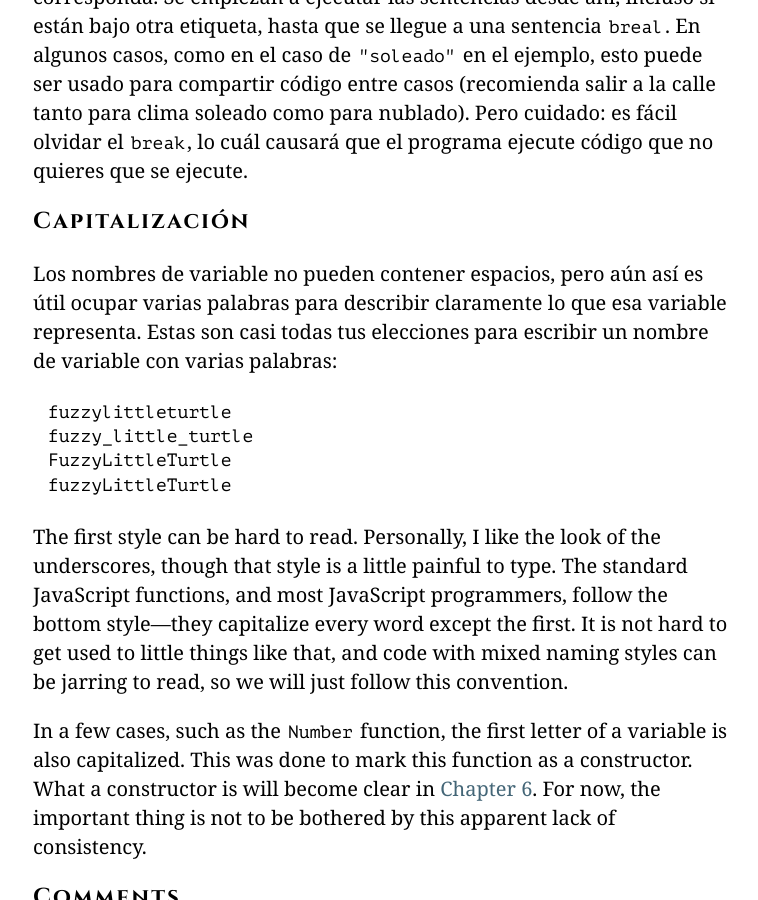
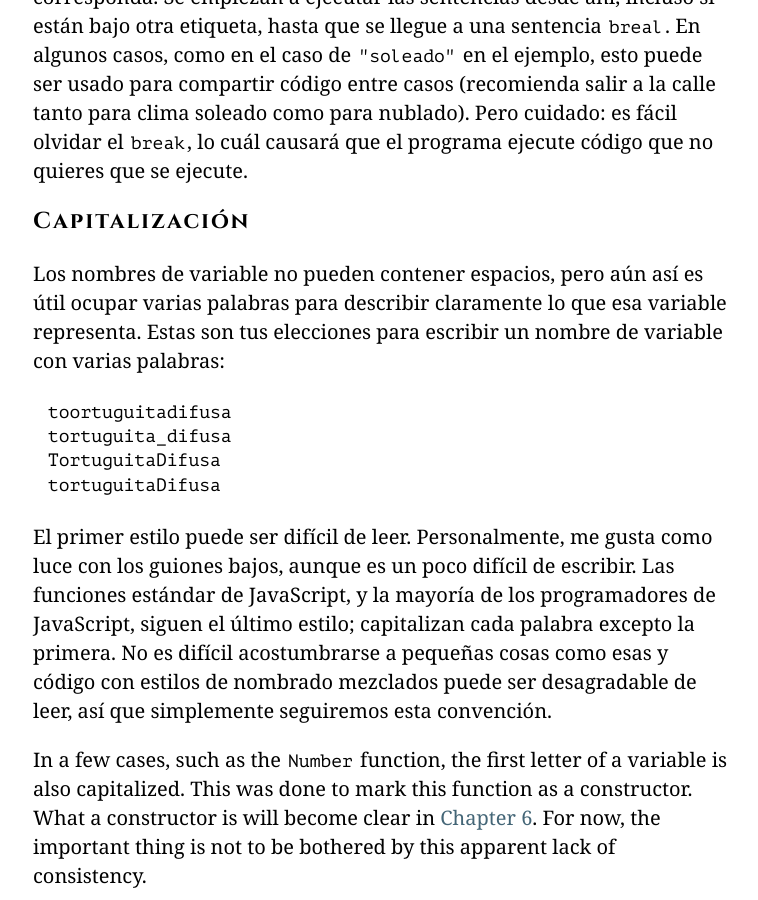
Before and after one commit to hectorip/Eloquent-JavaScript-ES-online, a Jekyll site: the page chapters/02_program_structure.html, which Jekyll copies as it is, in a window 1280 px wide and 900 px high, scrolled down 16934 px. Shown: the whole window, without its empty margins (257-1015 px from the left). Built offline with Jekyll 4.4.1, drawn with Linux system fonts in a browser that asks for light colours; nearby versions of some CDN libraries; library files that are not in the unit come from our copies.

Commit message:
Estilos de nombrado

```diff
--- a/chapters/02_program_structure.html
+++ b/chapters/02_program_structure.html
@@ -544,20 +544,20 @@ ejecute código que no quieres que se ejecute.</p>
 <p><a class=p_ident id="p_LPEByvMVpz" href="#p_LPEByvMVpz"></a>Los
 nombres de variable no pueden contener espacios, pero aún así es útil
 ocupar varias palabras para describir claramente lo que esa variable
-representa. Estas son casi todas tus elecciones para escribir un nombre
+representa. Estas son tus elecciones para escribir un nombre
 de variable con varias palabras:</p>
-<pre>fuzzylittleturtle
-fuzzy_little_turtle
-FuzzyLittleTurtle
-fuzzyLittleTurtle</pre>
-<p><a class=p_ident id="p_iHeX2bOrpK" href="#p_iHeX2bOrpK"></a>The
-first style can be hard to read. Personally, I like the look of the
-underscores, though that style is a little painful to type. The
-standard JavaScript functions, and most JavaScript programmers,
-follow the bottom style—they capitalize every word except the first.
-It is not hard to get used to little things like that, and code with
-mixed naming styles can be jarring to read, so we will just follow
-this convention.</p>
+<pre>toortuguitadifusa
+tortuguita_difusa
+TortuguitaDifusa
+tortuguitaDifusa</pre>
+<p><a class=p_ident id="p_p1W8F/2VE7" href="#p_p1W8F/2VE7"></a>El
+primer estilo puede ser difícil de leer. Personalmente, me gusta como
+luce con los guiones bajos, aunque es un poco difícil de escribir. Las
+funciones estándar de JavaScript, y la mayoría de los programadores
+de JavaScript, siguen el último estilo; capitalizan cada palabra excepto la
+primera. No es difícil acostumbrarse a pequeñas cosas como esas y código
+con estilos de nombrado mezclados puede ser desagradable de leer,
+así que simplemente seguiremos esta convención.</p>
 <p><a class=p_ident id="p_zMlRK/pymj" href="#p_zMlRK/pymj"></a>In a few cases, such as the
 <code>Number</code> function, the first letter of a variable is also capitalized.
 This was done to mark this function as a constructor. What a
```
